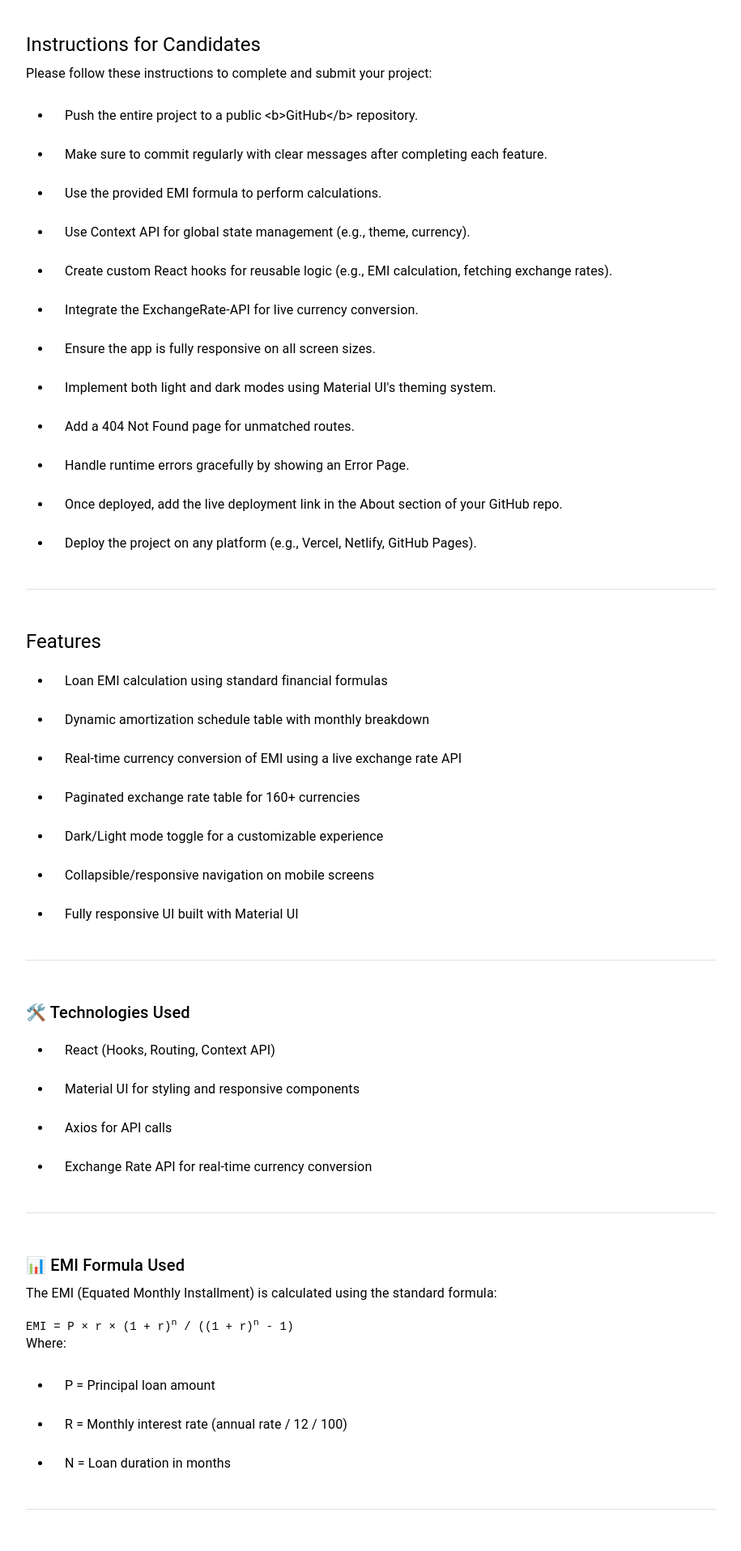
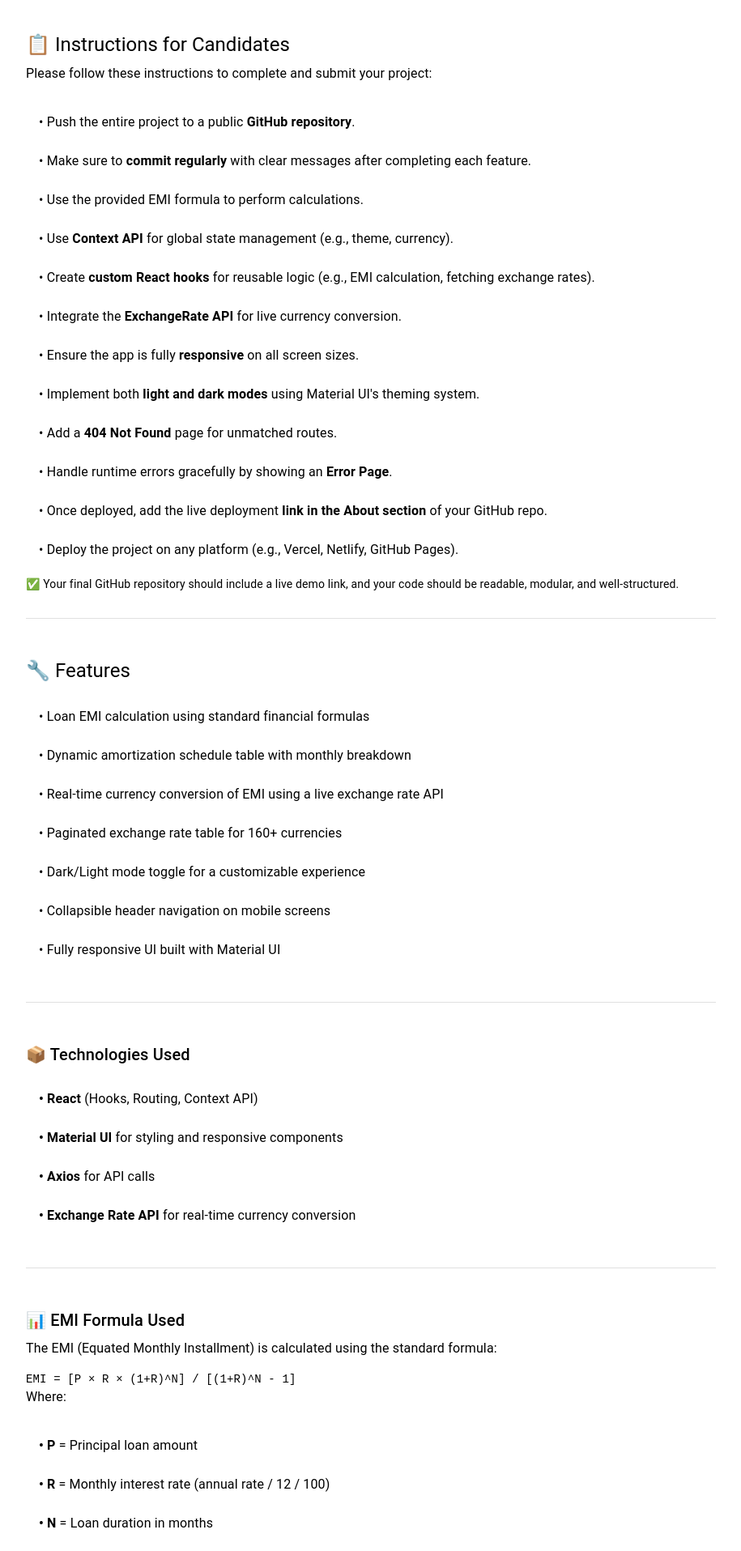
Before and after one commit to Crestolima/loan-calculator, a React (Vite) app: page /about in a window 1280 px wide. Shown: the part 280-2195 px from the top of the page at 81% size, without its empty margins (182-1097 px from the left). Built offline with nearby package versions, Linux system fonts and the light colour scheme.

Commit message:
Minor changes to th eAbout Page

```diff
--- a/src/pages/About.jsx
+++ b/src/pages/About.jsx
@@ -22,8 +22,8 @@ const AboutSection = () => (
     <Typography variant="h4" gutterBottom align="left">
       About This App
     </Typography>
-    <Typography variant="body1" >
-      This Loan Calculator App is a modern, single-page web application built using React JS and Material UI.
+    <Typography variant="body1">
+      This Loan Calculator App is a modern, single-page web application built using <b>React JS</b> and <b>Material UI</b>.
       It allows users to calculate loan EMIs (Equated Monthly Installments), view a detailed amortization schedule,
       and see real-time currency conversions of their EMI using live exchange rates.
     </Typography>
@@ -33,53 +33,82 @@ const AboutSection = () => (
 const InstructionsSection = () => (
   <SectionWrapper>
     <Typography variant="h5" gutterBottom>
-        Instructions for Candidates
+      📋 Instructions for Candidates
     </Typography>
     <Typography variant="body1" paragraph>
       Please follow these instructions to complete and submit your project:
     </Typography>
-      <List sx={{ listStyleType: 'disc', pl: 4 }} disablePadding>
-        {[
-          "Push the entire project to a public <b>GitHub</b> repository.",
-          "Make sure to commit regularly with clear messages after completing each feature.",
-          "Use the provided EMI formula to perform calculations.",
-          "Use Context API for global state management (e.g., theme, currency).",
-          "Create custom React hooks for reusable logic (e.g., EMI calculation, fetching exchange rates).",
-          "Integrate the ExchangeRate-API for live currency conversion.",
-          "Ensure the app is fully responsive on all screen sizes.",
-          "Implement both light and dark modes using Material UI's theming system.",
-          "Add a 404 Not Found page for unmatched routes.",
-          "Handle runtime errors gracefully by showing an Error Page.",
-          "Once deployed, add the live deployment link in the About section of your GitHub repo.",
-          "Deploy the project on any platform (e.g., Vercel, Netlify, GitHub Pages).",
-        ].map((text, index) => (
-          <ListItem key={index} sx={{ display: 'list-item' }}>
-            <ListItemText primary={text} />
+    <List>
+      <ListItem>
+        <ListItemText primary={<Typography>• Push the entire project to a public <b>GitHub repository</b>.</Typography>} />
       </ListItem>
-        ))}
+      <ListItem>
+        <ListItemText primary={<Typography>• Make sure to <b>commit regularly</b> with clear messages after completing each feature.</Typography>} />
+      </ListItem>
+      <ListItem>
+        <ListItemText primary="• Use the provided EMI formula to perform calculations." />
+      </ListItem>
+      <ListItem>
+        <ListItemText primary={<Typography>• Use <b>Context API</b> for global state management (e.g., theme, currency).</Typography>} />
+      </ListItem>
+      <ListItem>
+        <ListItemText primary={<Typography>• Create <b>custom React hooks</b> for reusable logic (e.g., EMI calculation, fetching exchange rates).</Typography>} />
+      </ListItem>
+      <ListItem>
+        <ListItemText primary={<Typography>• Integrate the <b>ExchangeRate API</b> for live currency conversion.</Typography>} />
+      </ListItem>
+      <ListItem>
+        <ListItemText primary={<Typography>• Ensure the app is fully <b>responsive</b> on all screen sizes.</Typography>} />
+      </ListItem>
+      <ListItem>
+        <ListItemText primary={<Typography>• Implement both <b>light and dark modes</b> using Material UI's theming system.</Typography>} />
+      </ListItem>
+      <ListItem>
+        <ListItemText primary={<Typography>• Add a <b>404 Not Found</b> page for unmatched routes.</Typography>} />
+      </ListItem>
+      <ListItem>
+        <ListItemText primary={<Typography>• Handle runtime errors gracefully by showing an <b>Error Page</b>.</Typography>} />
+      </ListItem>
+      <ListItem>
+        <ListItemText primary={<Typography>• Once deployed, add the live deployment <b>link in the About section</b> of your GitHub repo.</Typography>} />
+      </ListItem>
+      <ListItem>
+        <ListItemText primary="• Deploy the project on any platform (e.g., Vercel, Netlify, GitHub Pages)." />
+      </ListItem>
     </List>
+    <Typography variant="body2" paragraph>
+      ✅ Your final GitHub repository should include a live demo link, and your code should be readable, modular, and well-structured.
+    </Typography>
   </SectionWrapper>
 );
 
 const FeaturesSection = () => (
   <SectionWrapper>
     <Typography variant="h5" gutterBottom>
-        Features
+      🔧 Features
     </Typography>
-      <List sx={{ listStyleType: 'disc', pl: 4 }} disablePadding>
-        {[
-          "Loan EMI calculation using standard financial formulas",
-          "Dynamic amortization schedule table with monthly breakdown",
-          "Real-time currency conversion of EMI using a live exchange rate API",
-          "Paginated exchange rate table for 160+ currencies",
-          "Dark/Light mode toggle for a customizable experience",
-          "Collapsible/responsive navigation on mobile screens",
-          "Fully responsive UI built with Material UI",
-        ].map((feature, index) => (
-          <ListItem key={index} sx={{ display: 'list-item' }}>
-            <ListItemText primary={feature} />
+    <List>
+      <ListItem>
+        <ListItemText primary="• Loan EMI calculation using standard financial formulas" />
       </ListItem>
-        ))}
+      <ListItem>
+        <ListItemText primary="• Dynamic amortization schedule table with monthly breakdown" />
+      </ListItem>
+      <ListItem>
+        <ListItemText primary="• Real-time currency conversion of EMI using a live exchange rate API" />
+      </ListItem>
+      <ListItem>
+        <ListItemText primary="• Paginated exchange rate table for 160+ currencies" />
+      </ListItem>
+      <ListItem>
+        <ListItemText primary="• Dark/Light mode toggle for a customizable experience" />
+      </ListItem>
+      <ListItem>
+        <ListItemText primary="• Collapsible header navigation on mobile screens" />
+      </ListItem>
+      <ListItem>
+        <ListItemText primary="• Fully responsive UI built with Material UI" />
+      </ListItem>
     </List>
   </SectionWrapper>
 );
@@ -87,19 +116,21 @@ const InstructionsSection = () => (
 const TechnologiesUsedSection = () => (
   <SectionWrapper>
     <Typography variant="h6" gutterBottom>
-        🛠️ Technologies Used
+      📦 Technologies Used
     </Typography>
-      <List sx={{ listStyleType: 'disc', pl: 4 }} disablePadding>
-        {[
-          "React (Hooks, Routing, Context API)",
-          "Material UI for styling and responsive components",
-          "Axios for API calls",
-          "Exchange Rate API for real-time currency conversion",
-        ].map((tech, index) => (
-          <ListItem key={index} sx={{ display: 'list-item' }}>
-            <ListItemText primary={tech} />
+    <List>
+      <ListItem>
+        <ListItemText primary={<Typography><strong>• React </strong>(Hooks, Routing, Context API)</Typography>}/>
       </ListItem>
-        ))}
+      <ListItem>
+        <ListItemText primary={<Typography><strong>• Material UI </strong>for styling and responsive components</Typography>} />
+      </ListItem>
+      <ListItem>
+        <ListItemText primary={<Typography><strong>•  Axios </strong>for API calls</Typography>}/>
+      </ListItem>
+      <ListItem>
+        <ListItemText primary={<Typography><strong>•  Exchange Rate API </strong>for real-time currency conversion</Typography>} />
+      </ListItem>
     </List>
   </SectionWrapper>
 );
@@ -113,27 +144,24 @@ const InstructionsSection = () => (
       The EMI (Equated Monthly Installment) is calculated using the standard formula:
     </Typography>
     <Typography variant="body2" fontFamily="monospace">
-        EMI = P × r × (1 + r)<sup>n</sup> / ((1 + r)<sup>n</sup> - 1)
+      EMI = [P × R × (1+R)^N] / [(1+R)^N - 1]
     </Typography>
     <Typography variant="body1" paragraph>
       Where:
     </Typography>
-      <List sx={{ listStyleType: 'disc', pl: 4 }} disablePadding>
-        {[
-          "P = Principal loan amount",
-          "R = Monthly interest rate (annual rate / 12 / 100)",
-          "N = Loan duration in months",
-        ].map((item, index) => (
-          <ListItem key={index} sx={{ display: 'list-item' }}>
-            <ListItemText primary={item} />
+    <List>
+      <ListItem>
+        <ListItemText primary={<Typography><strong>• P</strong> = Principal loan amount</Typography>} />
       </ListItem>
-        ))}
+      <ListItem>
+        <ListItemText primary={<Typography><strong>• R</strong> = Monthly interest rate (annual rate / 12 / 100)</Typography>}/>
+      </ListItem>
+      <ListItem>
+        <ListItemText primary={<Typography><strong>• N</strong> = Loan duration in months</Typography>} />
+      </ListItem>
     </List>
   </SectionWrapper>
 );
-
-
-
 
 const CurrencyConversionAPISection = () => (
   <SectionWrapper>
@@ -153,7 +181,7 @@ const CurrencyConversionAPISection = () => (
     </Typography>
     <Typography variant="body1">
       You must register and obtain a free API key to use this endpoint. Then, replace{' '}
-      <code>YOUR_API_KEY</code> in the code with your actual key.
+      <code>YOUR_API_KEY</code> in the app code with your actual key.
     </Typography>
   </SectionWrapper>
 );
@@ -166,23 +194,31 @@ const PurposeOfAppSection = () => (
     <Typography variant="body1" paragraph>
       This project is designed to assess a candidate's React development skills, including:
     </Typography>
-      <List sx={{ listStyleType: 'disc', pl: 4 }} disablePadding>
-        {[
-          "React fundamentals (state, props, hooks)",
-          "Component structure and code reusability",
-          "Third-party API integration and live data rendering",
-          "Working with tables, lists, and navigation",
-          "Theme customization (dark/light mode toggle)",
-          "Error handling and graceful UI fallbacks",
-          "Responsive design and collapsible mobile header navigation (for Mobile view)",
-        ].map((point, index) => (
-          <ListItem key={index} sx={{ display: 'list-item' }}>
-            <ListItemText primary={point} />
+    <List>
+      <ListItem>
+        <ListItemText primary="• React fundamentals (state, props, hooks)" />
       </ListItem>
-        ))}
+      <ListItem>
+        <ListItemText primary="• Component structure and code reusability" />
+      </ListItem>
+      <ListItem>
+        <ListItemText primary="• Third-party API integration and live data rendering" />
+      </ListItem>
+      <ListItem>
+        <ListItemText primary="• Working with tables, lists, and pagination" />
+      </ListItem>
+      <ListItem>
+        <ListItemText primary="• Theme customization (dark/light mode toggle)" />
+      </ListItem>
+      <ListItem>
+        <ListItemText primary="• Error handling and graceful UI fallbacks" />
+      </ListItem>
+      <ListItem>
+        <ListItemText primary="• Responsive design and collapsible mobile header navigation (In Mobile view)" />
+      </ListItem>
     </List>
     <Typography variant="caption" color="text.secondary">
-        * For any currency conversion feature to work, make sure the API key is valid and the network allows external API calls.
+      ✨ For any currency conversion feature to work, make sure the API key is valid and the network allows external API calls.
     </Typography>
   </SectionWrapper>
 );
```
Lines whose indentation alone changed are shown as unchanged.
